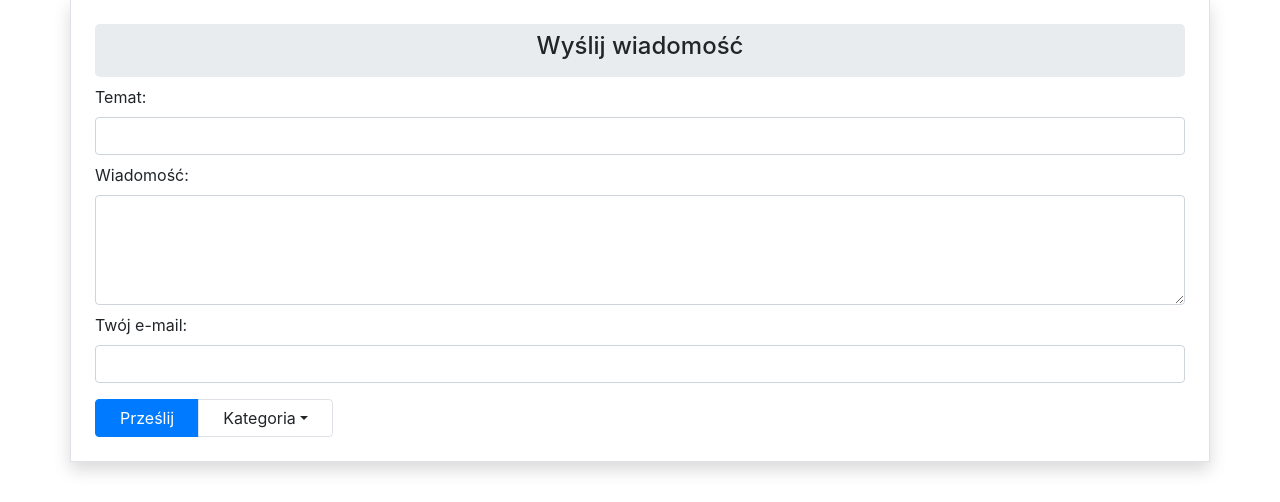
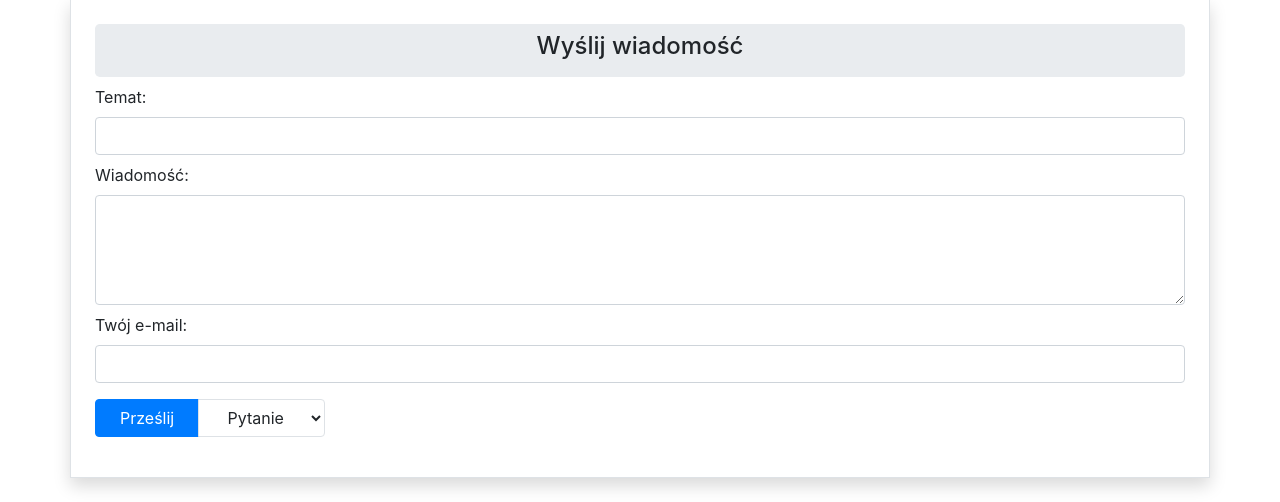
Before and after one commit to Konsyliarz42/website-flask, a Flask app: page /mypage/contact in a window 1280 px wide. Shown: the part 515-1017 px from the top of the page. Before the commit the page ends 989 px from the top, so only its background shows below. Run offline with Flask 2, Linux system fonts and the light colour scheme; some libraries are stand-ins or nearby versions.

Commit message:
Fix form

```diff
--- a/templates/base.html
+++ b/templates/base.html
@@ -21,7 +21,8 @@
                 </div>
             </div>
         </div>
+
+        {% block content %}{% endblock %}
+
     </body>
 </html>
-
-{% block content %}{% endblock %}
--- a/templates/contact.html
+++ b/templates/contact.html
@@ -1,9 +1,6 @@
 {% extends "base.html" %}
-
+<!DOCTYPE html>
 {% block content %}
-<!DOCTYPE html>
-
-    <body>
         <div class="container-fluid p-2 m-0 border text-center bg-dark">
             <h1 class="font-weight-light text-light">Kontakt</h1>
         </div>
@@ -16,28 +13,27 @@
 
         <div class="container border shadow p-4 mb-4 bg-white">
             <div class="jumbotron m-0 p-2 text-center"><h4>Wyślij wiadomość</h1></div>
-            <div class="form-group">
-                <form action="" method="POST">
+            <form action="" method="POST">
+                <div class="form-group">
                     <label class="my-2" for="theme">Temat:</label>
-                    <input type="text" class="form-control" id="theme">
-                    <form action="" method="POST">
+                    <input name="theme" type="text" class="form-control" id="theme">
                     <label class="mt-2" for="comment">Wiadomość:</label>
-                    <textarea class="form-control" rows="4" id="comment"></textarea>
+                    <textarea name="message" class="form-control" rows="4" id="comment"></textarea>
                     <label class="my-2" for="usr">Twój e-mail:</label>
-                    <input type="email" class="form-control" id="usr">
-                </form>
-            </div>
-            <div class="btn-group">
-                <button type="button" class="btn btn-primary px-4">Prześlij</button>
+                    <input name="from" type="email" class="form-control" id="usr">
+                </div>
                 <div class="btn-group">
-                    <button type="button" class="btn btn-muted border dropdown-toggle px-4" data-toggle="dropdown">Kategoria</button>
-                    <div class="dropdown-menu">
-                        <a class="dropdown-item active">Pytanie</a>
-                        <a class="dropdown-item">Informacja</a>
-                        <a class="dropdown-item">Skarga</a>
+                    <button class="btn btn-primary px-4" type="submit">Prześlij</button>
+                    <div class="btn-group">
+                        <select name="category" class="btn btn-muted border dropdown-toggle">
+                            <div class="dropdown-menu">
+                                <option class="dropdown-item">Pytanie</option>
+                                <option class="dropdown-item">Informację</option>
+                                <option class="dropdown-item">Skargę</option>
+                            </div>
+                        </select>
                     </div>
                 </div>
-            </div>
+            </form>
         </div>
-    </body>
 {% endblock %}
```
Also changed, not shown: templates/me.html (+1 -6 lines).
